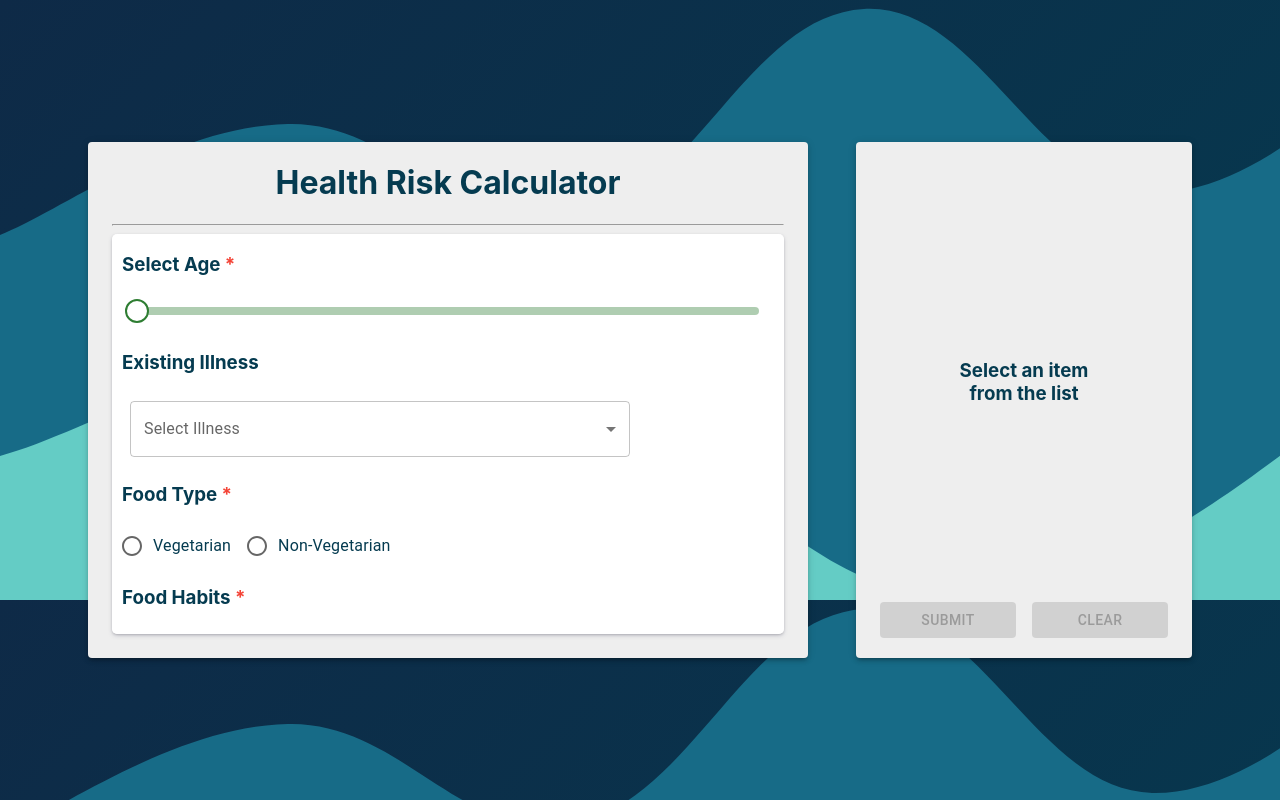
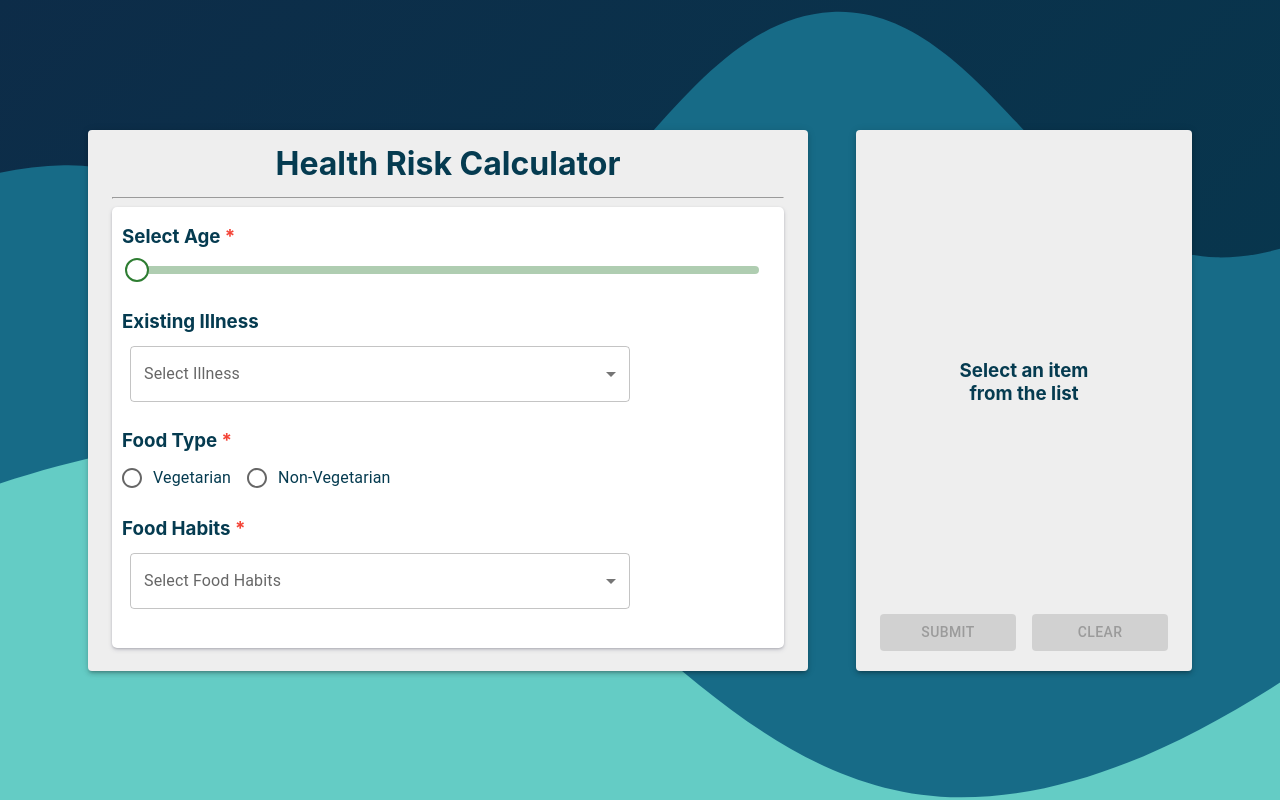
Before and after one commit to jaistarx/health-risk-calculator-react, a React (Create React App) app: page / in a window 1280 px wide. Built offline with nearby package versions, Linux system fonts and the light colour scheme.

Commit message:
changed layout

```diff
--- a/src/App.css
+++ b/src/App.css
@@ -2,4 +2,7 @@
   text-align: center;
   min-height: 100vh;
   background-image: url('./wave.svg');
+  background-repeat: no-repeat;
+  background-size: cover;
+  background-position: center center;
 }
--- a/src/components/home/home.css
+++ b/src/components/home/home.css
@@ -19,6 +19,10 @@
     align-items: center;
 }
 
+.header-text {
+    margin: 14px 0px;
+}
+
 .header-text, .form-outer {
     color: #053B50;
 }
@@ -27,11 +31,15 @@
     text-align: left;
     overflow-y: auto;
     overflow-x: hidden;
-    height: 80%;
+    height: 84%;
     padding: 0px 10px;
     border-radius: 5px;
     background-color: #FFFFFF;
     box-shadow: rgba(50, 50, 93, 0.25) 0px 2px 5px -1px, rgba(0, 0, 0, 0.3) 0px 1px 3px -1px;
+}
+
+.form-outer h3 {
+    margin-bottom: 5px;
 }
 
 .age-slider {
--- a/src/components/home/home.js
+++ b/src/components/home/home.js
@@ -11,7 +11,7 @@ import {
   Radio,
   RadioGroup,
   Select,
-  Tooltip,
+  Tooltip
 } from "@mui/material";
 import React, { useEffect, useState } from "react";
 import { EXISTING_ILLINESS, FOOD_HABITS } from "../../constants/appConstants";
@@ -84,7 +84,7 @@ function Home() {
           : 0,
       },
     });
-    console.log(selectedItemsList)
+    console.log(selectedItemsList);
     calculateRatingBool();
   };
 
@@ -145,7 +145,6 @@ function Home() {
             display: "flex",
             alignItems: "center",
             mr: 0,
-            my: 3,
           }}
         >
           <Paper
@@ -153,7 +152,7 @@ function Home() {
             sx={{
               px: 3,
               pb: 2,
-              height: "500px",
+              height: "525px",
               bgcolor: "#EEEEEE",
               width: "100%",
             }}
--- a/src/components/selectedItems/selectedItems.css
+++ b/src/components/selectedItems/selectedItems.css
@@ -53,6 +53,7 @@
 
 .single-value-card h3 {
     margin-top: 0px;
+    margin-bottom: 10px;
 }
 
 .low-text {
--- a/src/components/selectedItems/selectedItems.js
+++ b/src/components/selectedItems/selectedItems.js
@@ -6,7 +6,7 @@ import {
     Fade,
     Modal,
     Paper,
-  Typography,
+    Typography
 } from "@mui/material";
 import React, { useState } from "react";
 import GaugeChart from "react-gauge-chart/dist/GaugeChart";
@@ -17,7 +17,8 @@ const style = {
   top: "50%",
   left: "50%",
   transform: "translate(-50%, -50%)",
-  width: 800,
+  width: "65%",
+  height: "80%",
   bgcolor: "#053B50",
   color: "white",
   border: "1px solid #000",
@@ -78,7 +79,7 @@ function SelectedItems({
           sx={{
             px: 3,
             pt: 2,
-            height: "500px",
+            height: "525px",
             display: "flex",
             flexDirection: "column",
             justifyContent: "space-between",
@@ -187,7 +188,7 @@ function SelectedItems({
         <Fade in={openModal}>
           <Box sx={style}>
             <Typography id="transition-modal-title" variant="h6" component="h2">
-              Your Health Risk Score is
+              Your Health Risk Score
             </Typography>
             <GaugeChart
               id="gauge-chart1"
@@ -204,14 +205,37 @@ function SelectedItems({
               id="transition-modal-description"
               sx={{ mt: 2 }}
             >
+              {riskScore !== 0 && (
+                <>
                   {riskScore >= 0 && riskScore <= 0.33 && (
-                <h4>Congrats!...Your Health Risk Score is <span className="low-text">Low</span></h4>
+                    <h4>
+                      Congrats!...Your Health Risk Score is{" "}
+                      <span className="low-text">Low</span>
+                    </h4>
                   )}
                   {riskScore >= 0.34 && riskScore <= 0.64 && (
-                <h4>Your Health Risk Score is <span className="medium-text">Medium</span></h4>
+                    <h4>
+                      Your Health Risk Score is{" "}
+                      <span className="medium-text">Medium</span>
+                    </h4>
                   )}
                   {riskScore >= 0.65 && riskScore <= 1 && (
-                <h4>Your Health Risk Score is <span className="high-text">High</span>...Its time to do something!</h4>
+                    <h4>
+                      Your Health Risk Score is{" "}
+                      <span className="high-text">High</span>...Its time to do
+                      something!
+                    </h4>
+                  )}
+                  {riskScore === 0 && (
+                    <>
+                      <h4>
+                        Your Health Risk Score is{" "}
+                        <span className="high-text">High</span>...Its time to do
+                        something!
+                      </h4>
+                    </>
+                  )}
+                </>
               )}
             </Typography>
           </Box>
```
Lines whose indentation alone changed are shown as unchanged.
